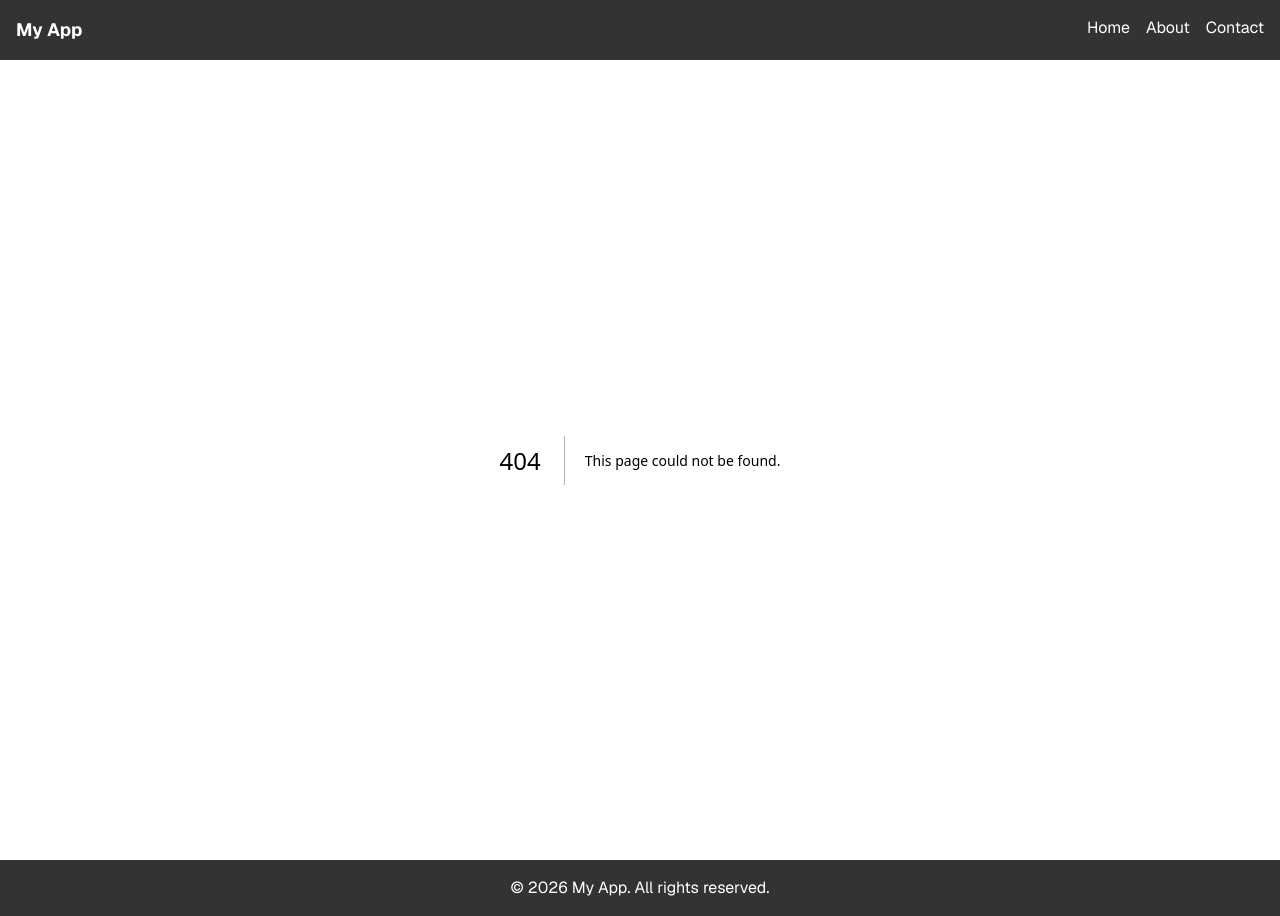
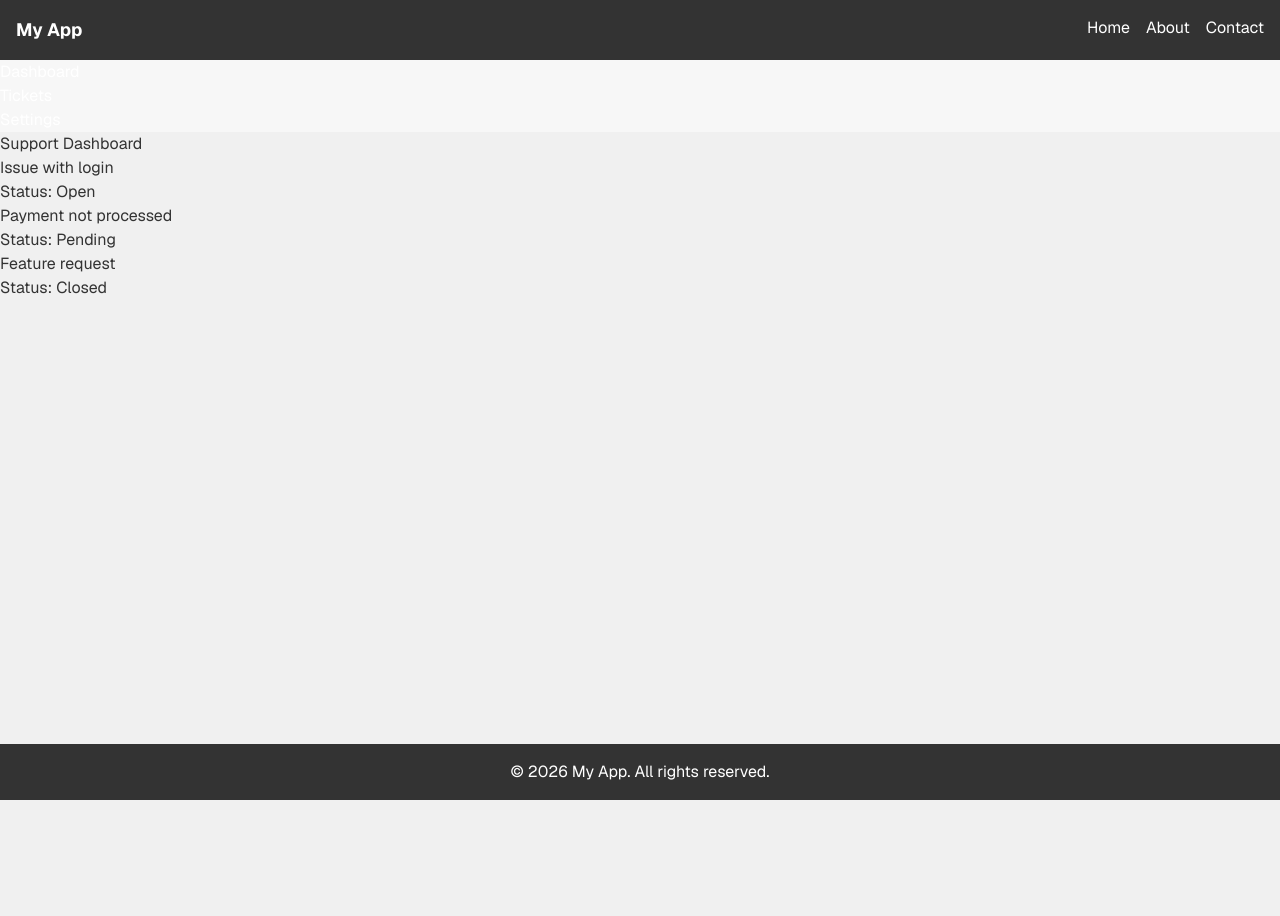
Before and after one commit to Abdullahkhan80/anka-os-test, a Next.js app: page /support in a window 1280 px wide. Before the commit this address had no page. After the commit the page ends 800 px from the top, so only its background shows below. Built offline with nearby package versions, Linux system fonts and the light colour scheme.

Commit message:
feat: Implement customer support dashboard with new components and styles

```diff
--- /dev/null
+++ b/app/components/SupportDashboard.tsx
@@ -0,0 +1,21 @@
+import React from 'react';
+import SupportSidebar from './SupportSidebar';
+import SupportTicket from './SupportTicket';
+
+const SupportDashboard = () => {
+  return (
+    <div className="support-dashboard">
+      <SupportSidebar />
+      <div className="support-content">
+        <h1>Support Dashboard</h1>
+        <div className="tickets">
+          <SupportTicket id={1} title="Issue with login" status="Open" />
+          <SupportTicket id={2} title="Payment not processed" status="Pending" />
+          <SupportTicket id={3} title="Feature request" status="Closed" />
+        </div>
+      </div>
+    </div>
+  );
+};
+
+export default SupportDashboard;
--- /dev/null
+++ b/app/components/SupportSidebar.tsx
@@ -0,0 +1,17 @@
+import React from 'react';
+
+const SupportSidebar = () => {
+  return (
+    <aside className="support-sidebar">
+      <nav>
+        <ul>
+          <li><a href="#">Dashboard</a></li>
+          <li><a href="#">Tickets</a></li>
+          <li><a href="#">Settings</a></li>
+        </ul>
+      </nav>
+    </aside>
+  );
+};
+
+export default SupportSidebar;
--- /dev/null
+++ b/app/components/SupportTicket.tsx
@@ -0,0 +1,18 @@
+import React from 'react';
+
+interface SupportTicketProps {
+  id: number;
+  title: string;
+  status: string;
+}
+
+const SupportTicket: React.FC<SupportTicketProps> = ({ id, title, status }) => {
+  return (
+    <div className="support-ticket">
+      <h2>{title}</h2>
+      <p>Status: {status}</p>
+    </div>
+  );
+};
+
+export default SupportTicket;
--- /dev/null
+++ b/app/styles/support.css
@@ -0,0 +1,40 @@
+.support-dashboard {
+  display: flex;
+  height: 100vh;
+}
+
+.support-sidebar {
+  width: 250px;
+  background-color: #333;
+  color: #fff;
+  padding: 20px;
+}
+
+.support-content {
+  flex: 1;
+  padding: 20px;
+  background-color: #f0f0f0;
+}
+
+.tickets {
+  display: grid;
+  grid-template-columns: repeat(auto-fill, minmax(200px, 1fr));
+  gap: 20px;
+}
+
+.support-ticket {
+  background-color: #fff;
+  padding: 15px;
+  border-radius: 8px;
+  box-shadow: 0 2px 4px rgba(0, 0, 0, 0.1);
+}
+
+.support-ticket h2 {
+  margin: 0 0 10px;
+  font-size: 1.25rem;
+}
+
+.support-ticket p {
+  margin: 0;
+  color: #666;
+}
--- /dev/null
+++ b/app/support/page.tsx
@@ -0,0 +1,14 @@
+'use client';
+
+import React from 'react';
+import SupportDashboard from '../components/SupportDashboard';
+
+const SupportPage = () => {
+  return (
+    <div className="support-page">
+      <SupportDashboard />
+    </div>
+  );
+};
+
+export default SupportPage;
```
Also changed, not shown: app/layout.tsx (line endings or trailing spaces).
